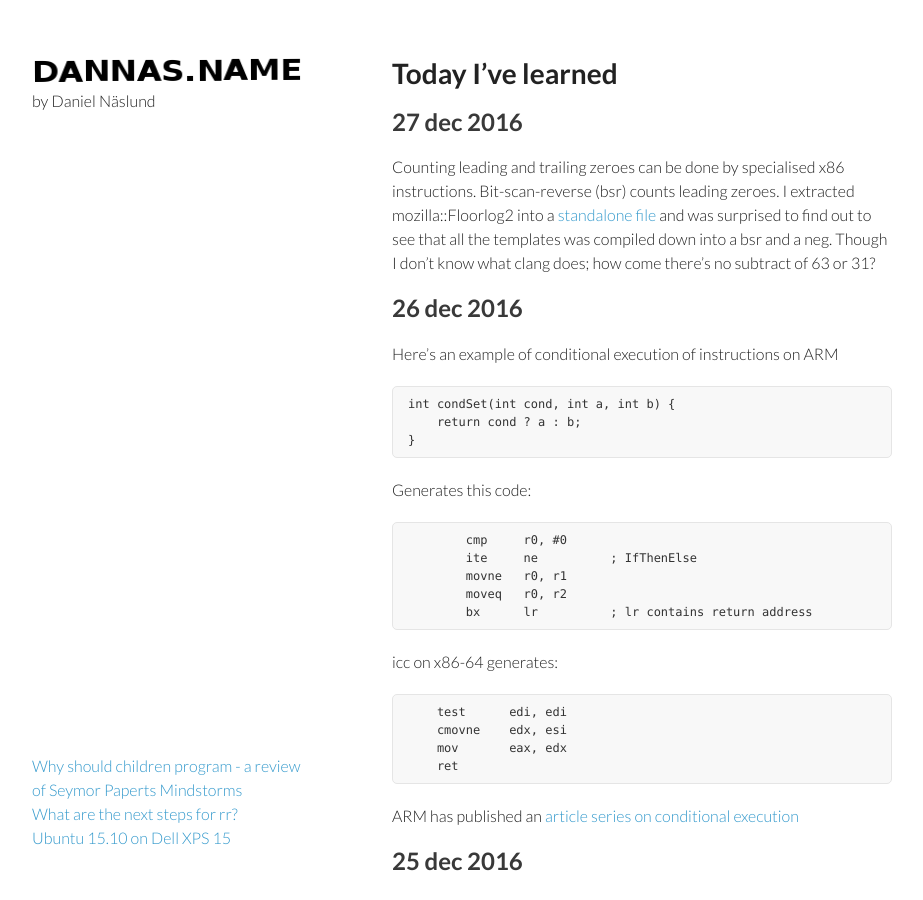
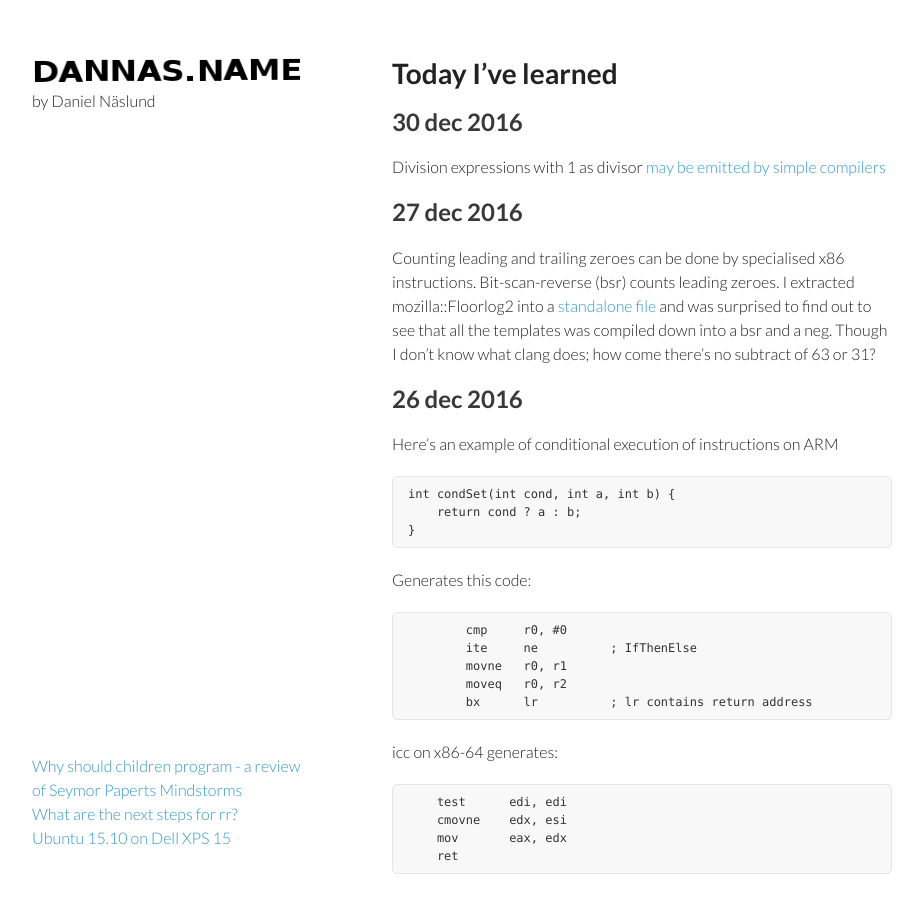
Before and after one commit to dannas/dannas.github.com, a Jekyll site: the page built from TIL.markdown, in a window 1280 px wide and 900 px high. Shown: the whole window, without its empty margins (178-1101 px from the left). Built offline with Jekyll 4.4.1, drawn with Linux system fonts in a browser that asks for light colours; our own code applies the rules of GitHub Pages for plain Markdown files.

Commit message:
Another TIL

```diff
--- a/TIL.markdown
+++ b/TIL.markdown
@@ -1,4 +1,7 @@
 # Today I've learned
+
+## 30 dec 2016
+Division expressions with 1 as divisor [may be emitted by simple compilers](http://logs.glob.uno/?c=mozilla%23ionmonkey&s=30+Dec+2016&e=30+Dec+2016#c127480)
 
 ## 27 dec 2016
 Counting leading and trailing zeroes can be done by specialised x86
```
